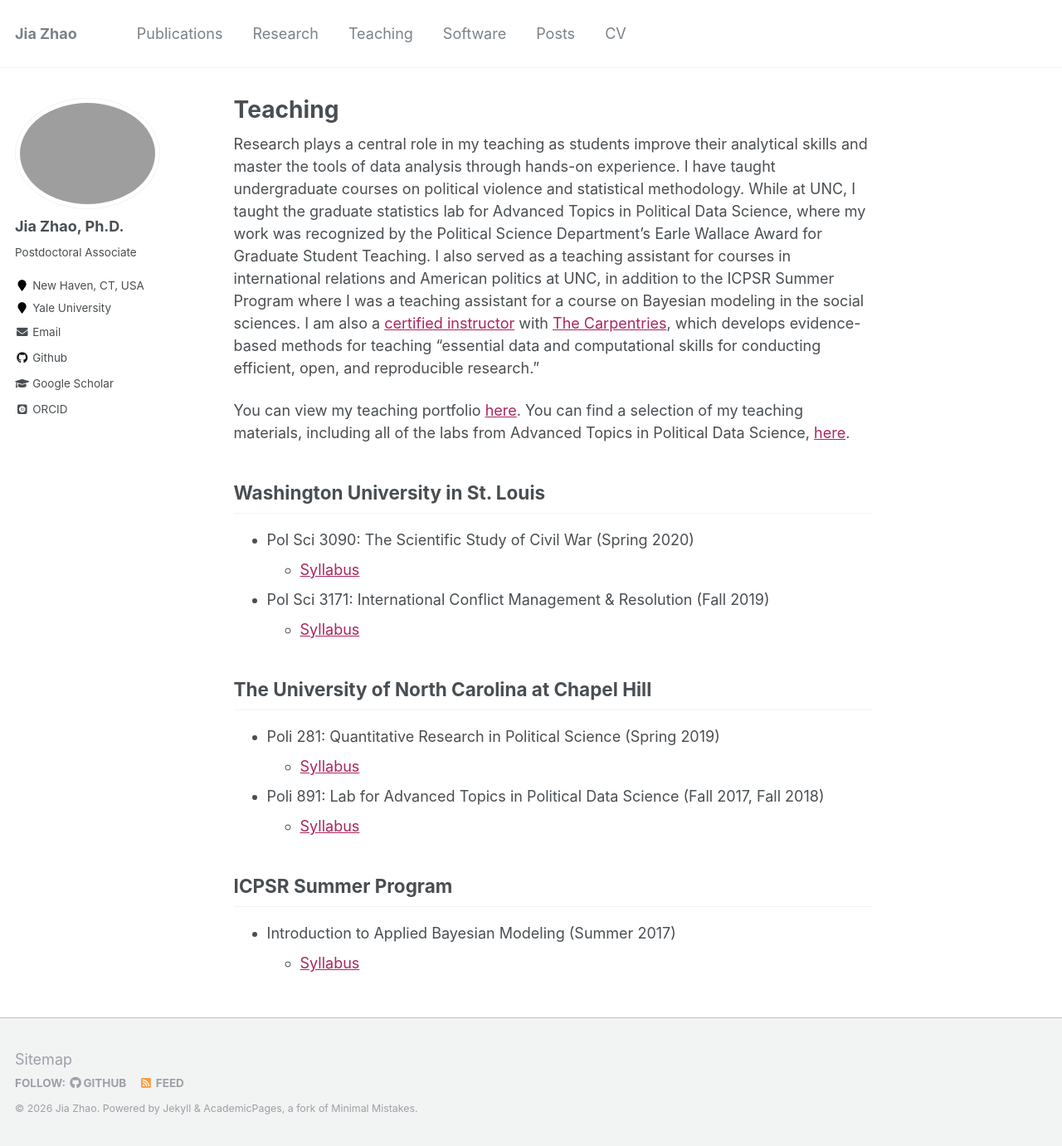
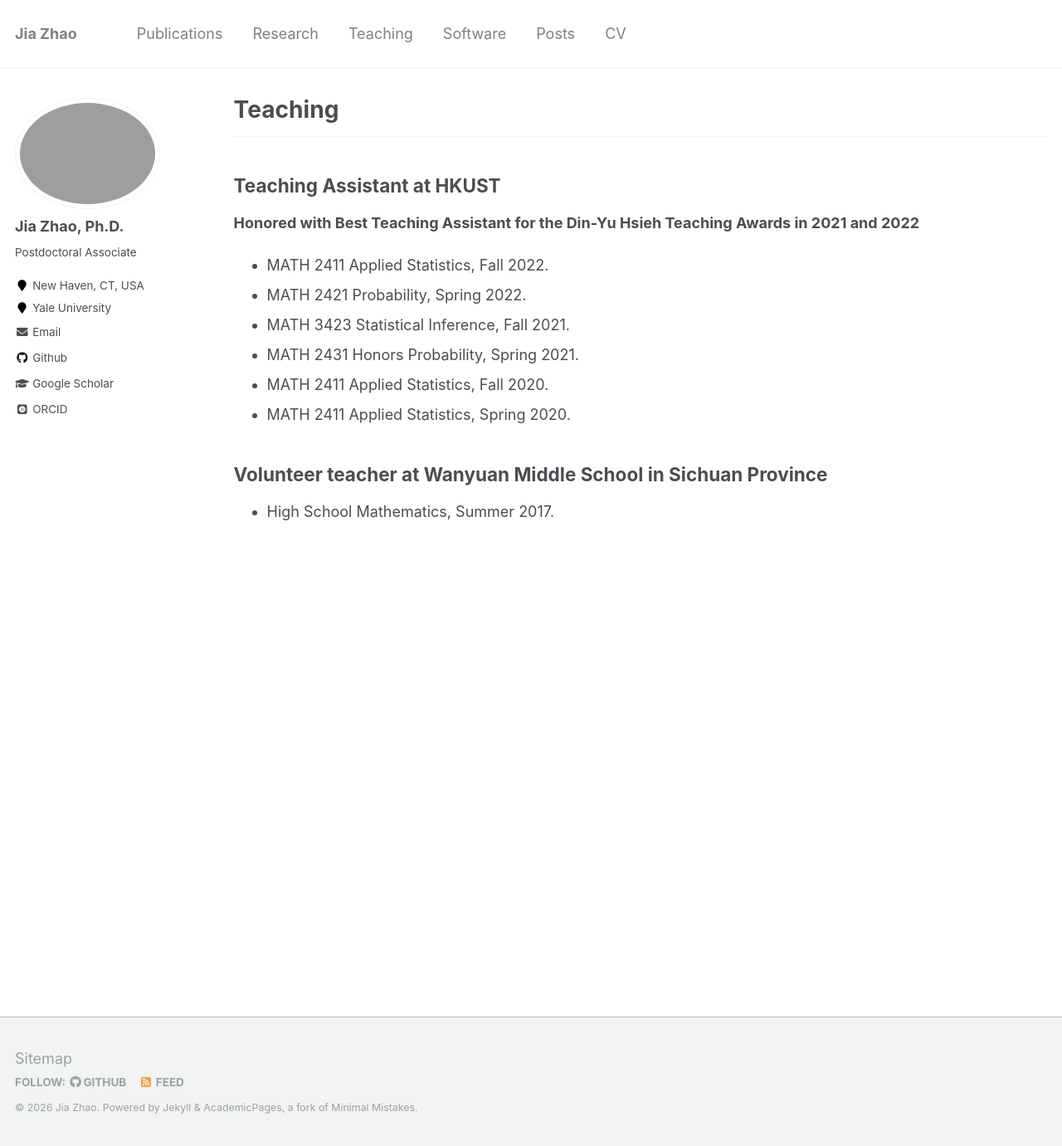
Before and after one commit to jiazhao97/jiazhao97.github.io, a Jekyll site: the page built from _pages/teaching.md, in a window 1280 px wide and 1381 px high. Shown: the whole window at 83% size. Built offline with Jekyll 4.4.1, drawn with Linux system fonts in a browser that asks for light colours; some web fonts are replaced.

Commit message:
Add files via upload

```diff
--- a/_pages/teaching.md
+++ b/_pages/teaching.md
@@ -1,40 +1,28 @@
 ---
+layout: archive
+title: "Teaching"
 permalink: /teaching/
-title: "Teaching"
+author_profile: true
 ---
 
-Research plays a central role in my teaching as students improve their
-analytical skills and master the tools of data analysis through hands-on
-experience. I have taught undergraduate courses on political violence and
-statistical methodology. While at UNC, I taught the graduate statistics lab for
-Advanced Topics in Political Data Science, where my work was recognized by the
-Political Science Department's Earle Wallace Award for Graduate Student
-Teaching. I also served as a teaching assistant for courses in international
-relations and American politics at UNC, in addition to the ICPSR Summer Program
-where I was a teaching assistant for a course on Bayesian modeling in the social
-sciences. I am also a
-[certified instructor](https://carpentries.org/instructors/#jayrobwilliams) with
-[The Carpentries](https://carpentries.org/), which develops evidence-based
-methods for teaching "essential data and computational skills for conducting
-efficient, open, and reproducible research."
+
+------
+{% include base_path %}
 
 
-You can view my teaching portfolio [here](/files/pdf/teaching/Portfolio.pdf).
-You can find a selection of my teaching materials, including all of the labs
-from Advanced Topics in Political Data Science, [here](/teaching-materials).
+Teaching Assistant at HKUST
+------
+**Honored with Best Teaching Assistant for the Din-Yu Hsieh Teaching Awards in 2021 and 2022**
 
-## Washington University in St. Louis
-- Pol Sci 3090: The Scientific Study of Civil War (Spring 2020)
-    - [Syllabus](/files/pdf/teaching/PS 3090 Syllabus.pdf)
-- Pol Sci 3171: International Conflict Management & Resolution (Fall 2019)
-    - [Syllabus](/files/pdf/teaching/PS 3171 Syllabus.pdf)
+* MATH 2411 Applied Statistics, Fall 2022.
+* MATH 2421 Probability, Spring 2022.
+* MATH 3423 Statistical Inference, Fall 2021.
+* MATH 2431 Honors Probability, Spring 2021.
+* MATH 2411 Applied Statistics, Fall 2020.
+* MATH 2411 Applied Statistics, Spring 2020.
 
-## The University of North Carolina at Chapel Hill
-- Poli 281: Quantitative Research in Political Science (Spring 2019)
-    - [Syllabus](/files/pdf/teaching/POLI 281 Syllabus.pdf)
-- Poli 891: Lab for Advanced Topics in Political Data Science (Fall 2017, Fall 2018)
-    - [Syllabus](/files/pdf/teaching/POLI 891 Syllabus.pdf)
 
-## ICPSR Summer Program
-- Introduction to Applied Bayesian Modeling (Summer 2017)
-    - [Syllabus](/files/pdf/teaching/bayes2017.pdf)
+Volunteer teacher at Wanyuan Middle School in Sichuan Province
+------
+
+* High School Mathematics, Summer 2017.
```
Also changed, not shown: _pages/talks.md (added, +15 -0 lines).
